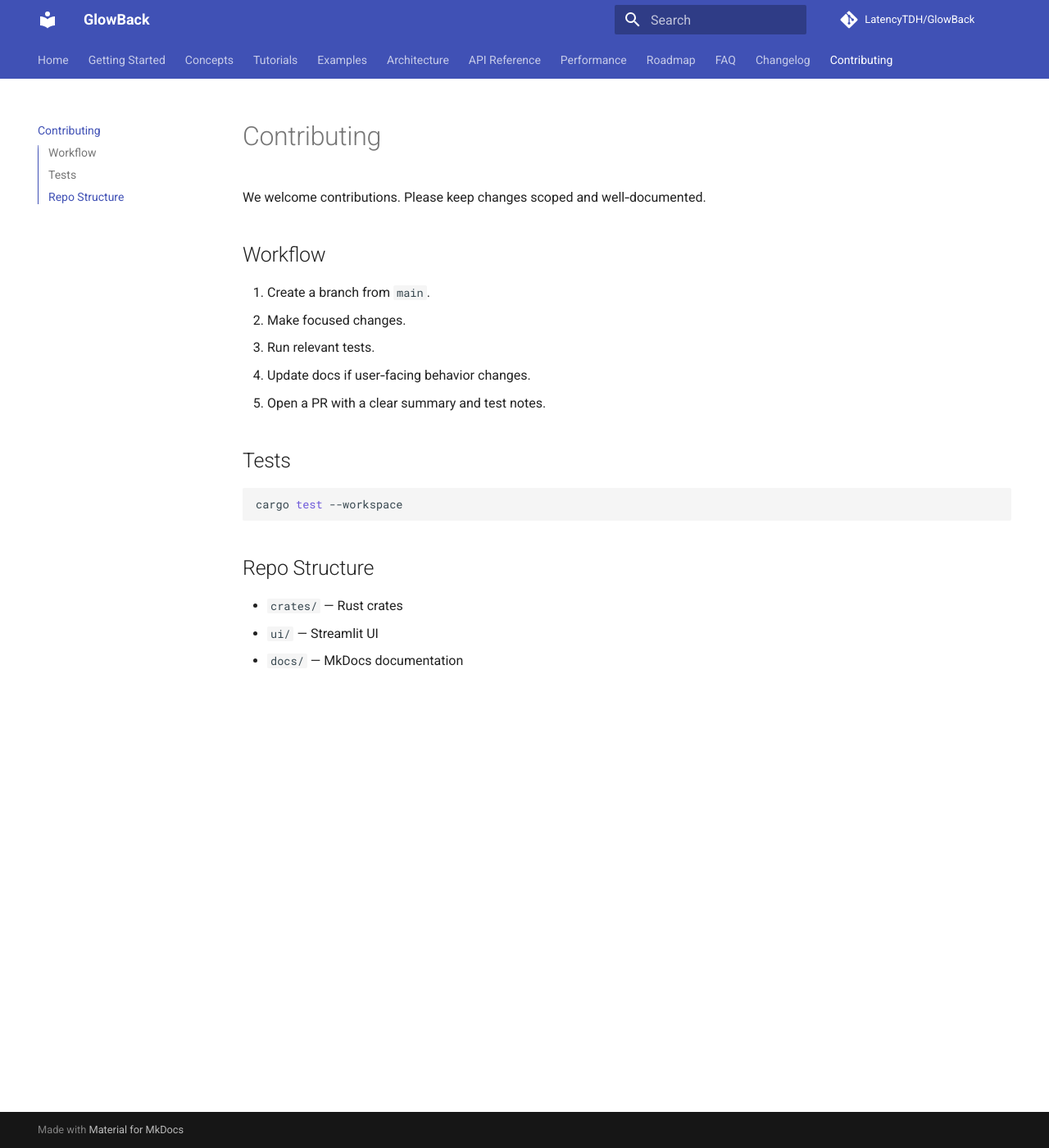
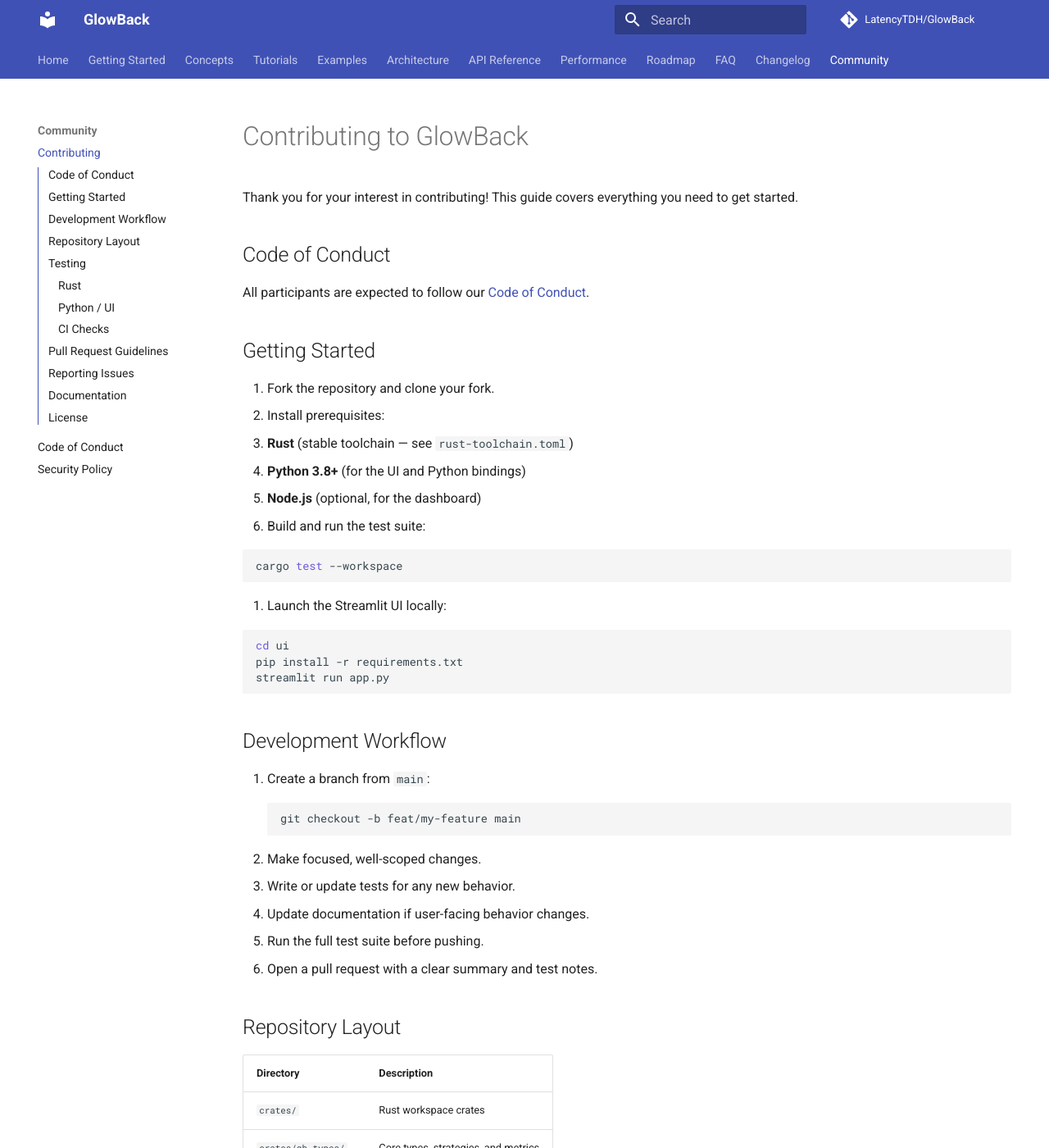
Before and after one commit to LatencyTDH/GlowBack, an MkDocs documentation site: the page built from docs/contributing.md, in a window 1280 px wide and 1400 px high. Shown: the whole window at 82% size. Built offline with MkDocs 1.6.1 and Material for MkDocs 9.7.7, drawn with Linux system fonts in a browser that asks for light colours; comment, search, counter and statistics services are not loaded; some of the changed text lies outside the part shown.

Commit message:
feat: community docs, issue templates & security policy (#49)
## Summary

Implements community infrastructure for the project launch.

- **CODE_OF_CONDUCT.md** — Contributor Covenant v2.1
- **SECURITY.md** — vulnerability reporting guidelines and scope
- **Issue templates** — bug report and feature request forms
- **Contributing guide** — expanded with repo layout, testing
instructions, PR guidelines, and local docs preview
- **MkDocs Community section** — code of conduct and security policy
pages in the docs site

### Files Changed
- `CODE_OF_CONDUCT.md` — new
- `SECURITY.md` — new
- `.github/ISSUE_TEMPLATE/bug_report.md` — new
- `.github/ISSUE_TEMPLATE/feature_request.md` — new
- `docs/contributing.md` — expanded
- `docs/community/code-of-conduct.md` — new
- `docs/community/security.md` — new
- `mkdocs.yml` — updated nav

### Testing
- `mkdocs build --strict` passes cleanly
- `cargo test --workspace` — all 56 tests pass
- No Rust crate changes (engine CI won't trigger)
- Docs updated to satisfy docs-guard CI check

## Checklist
- [x] Docs updated

Fixes #14

Co-authored-by: Sean Dai <sdai@gatech.edu>

````diff
--- a/docs/contributing.md
+++ b/docs/contributing.md
@@ -1,23 +1,114 @@
-# Contributing
+# Contributing to GlowBack
 
-We welcome contributions. Please keep changes scoped and well‑documented.
+Thank you for your interest in contributing! This guide covers everything you
+need to get started.
 
-## Workflow
+## Code of Conduct
 
-1. Create a branch from `main`.
-2. Make focused changes.
-3. Run relevant tests.
-4. Update docs if user‑facing behavior changes.
-5. Open a PR with a clear summary and test notes.
+All participants are expected to follow our [Code of Conduct](community/code-of-conduct.md).
 
-## Tests
+## Getting Started
+
+1. Fork the repository and clone your fork.
+2. Install prerequisites:
+   - **Rust** (stable toolchain — see `rust-toolchain.toml`)
+   - **Python 3.8+** (for the UI and Python bindings)
+   - **Node.js** (optional, for the dashboard)
+3. Build and run the test suite:
 
 ```bash
 cargo test --workspace
 ```
 
-## Repo Structure
+4. Launch the Streamlit UI locally:
 
-- `crates/` — Rust crates
-- `ui/` — Streamlit UI
-- `docs/` — MkDocs documentation
+```bash
+cd ui
+pip install -r requirements.txt
+streamlit run app.py
+```
+
+## Development Workflow
+
+1. Create a branch from `main`:
+   ```bash
+   git checkout -b feat/my-feature main
+   ```
+2. Make focused, well-scoped changes.
+3. Write or update tests for any new behavior.
+4. Update documentation if user-facing behavior changes.
+5. Run the full test suite before pushing.
+6. Open a pull request with a clear summary and test notes.
+
+## Repository Layout
+
+| Directory       | Description                             |
+| --------------- | --------------------------------------- |
+| `crates/`       | Rust workspace crates                   |
+| `crates/gb-types/` | Core types, strategies, and metrics |
+| `crates/gb-engine/` | Backtest simulation engine          |
+| `crates/gb-data/`   | Data ingestion and storage          |
+| `crates/gb-python/`  | PyO3 Python bindings               |
+| `ui/`           | Streamlit web UI                        |
+| `docs/`         | MkDocs documentation source             |
+| `docker/`       | Dockerfiles for services                |
+| `.github/`      | CI workflows and issue templates        |
+
+## Testing
+
+### Rust
+
+```bash
+# Run all workspace tests
+cargo test --workspace
+
+# Run tests for a specific crate
+cargo test -p gb-types
+cargo test -p gb-engine
+```
+
+### Python / UI
+
+```bash
+cd ui
+python -c "import py_compile; py_compile.compile('app.py')"
+```
+
+### CI Checks
+
+Every pull request runs:
+
+- **Rust CI** (`rust.yml`) — `cargo test --workspace` and `cargo clippy`
+- **Docs guard** (`docs-guard.yml`) — ensures documentation builds cleanly
+- **Docs deploy** (`docs.yml`) — deploys to GitHub Pages on merge to `main`
+
+## Pull Request Guidelines
+
+- Fill out the PR template (summary, checklist, docs note).
+- Keep PRs focused — one logical change per PR.
+- Reference related issues (e.g., `Fixes #14`).
+- Ensure all CI checks pass before requesting review.
+- Delete your feature branch after merge.
+
+## Reporting Issues
+
+- **Bugs**: Use the [Bug Report](https://github.com/LatencyTDH/GlowBack/issues/new?template=bug_report.md) template.
+- **Features**: Use the [Feature Request](https://github.com/LatencyTDH/GlowBack/issues/new?template=feature_request.md) template.
+- **Security**: See [Security Policy](community/security.md) — do not open public issues for vulnerabilities.
+
+## Documentation
+
+We use [MkDocs Material](https://squidfunk.github.io/mkdocs-material/). To
+preview docs locally:
+
+```bash
+pip install mkdocs-material pymdown-extensions
+mkdocs serve
+```
+
+The site auto-deploys to GitHub Pages when changes merge to `main`.
+
+## License
+
+By contributing, you agree that your contributions will be licensed under the
+same license as the project (see [LICENSE](https://github.com/LatencyTDH/GlowBack/blob/main/LICENSE)).
--- a/mkdocs.yml
+++ b/mkdocs.yml
@@ -48,4 +48,7 @@
   - Roadmap: roadmap.md
   - FAQ: faq.md
   - Changelog: changelog.md
-  - Contributing: contributing.md
+  - Community:
+      - Contributing: contributing.md
+      - Code of Conduct: community/code-of-conduct.md
+      - Security Policy: community/security.md
````
Also changed, not shown: CODE_OF_CONDUCT.md (added, +40 -0 lines), SECURITY.md (added, +25 -0 lines), docs/community/code-of-conduct.md (added, +19 -0 lines), docs/community/security.md (added, +28 -0 lines), .github/ISSUE_TEMPLATE/bug_report.md (added), .github/ISSUE_TEMPLATE/feature_request.md (added).
